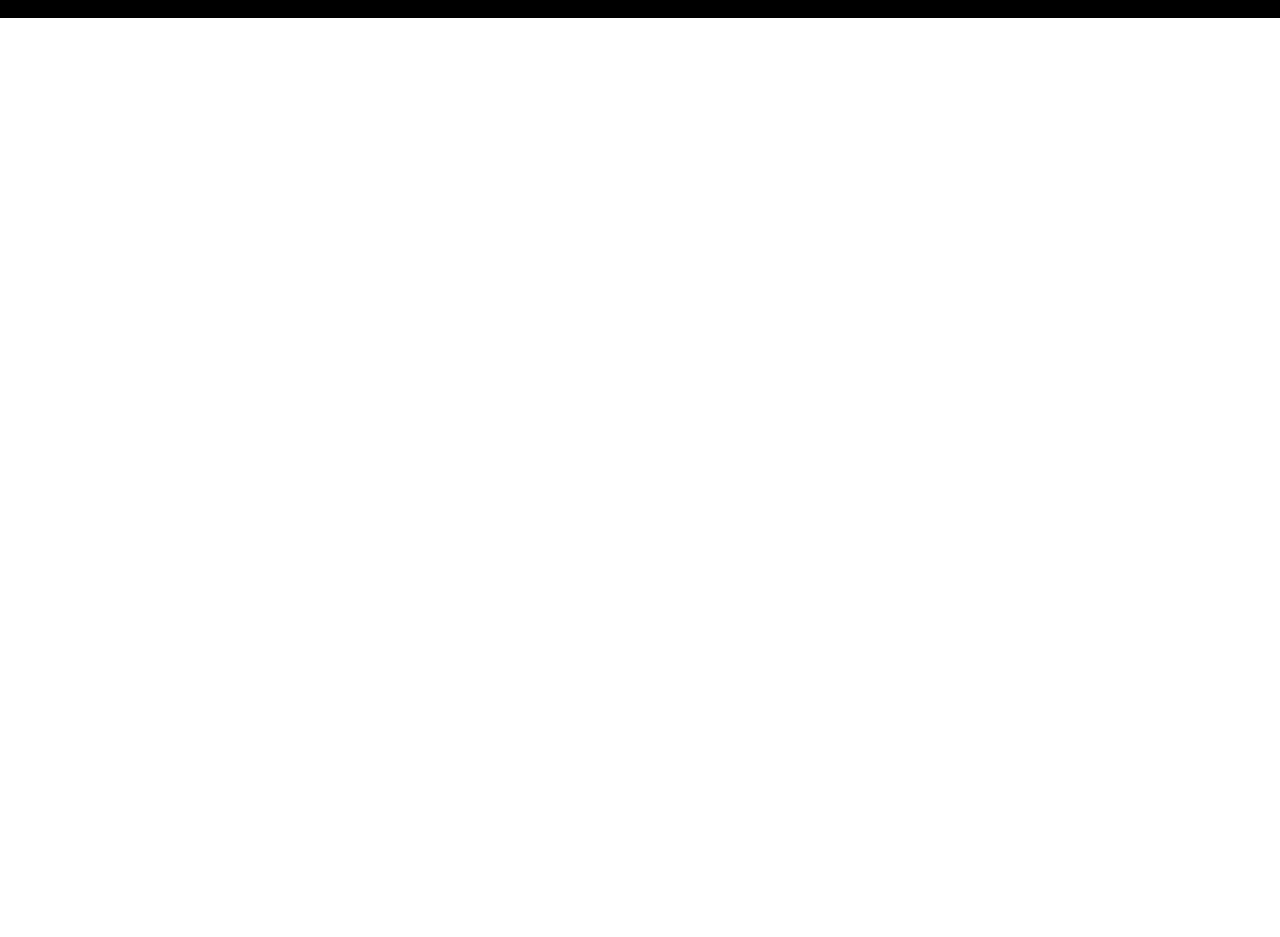
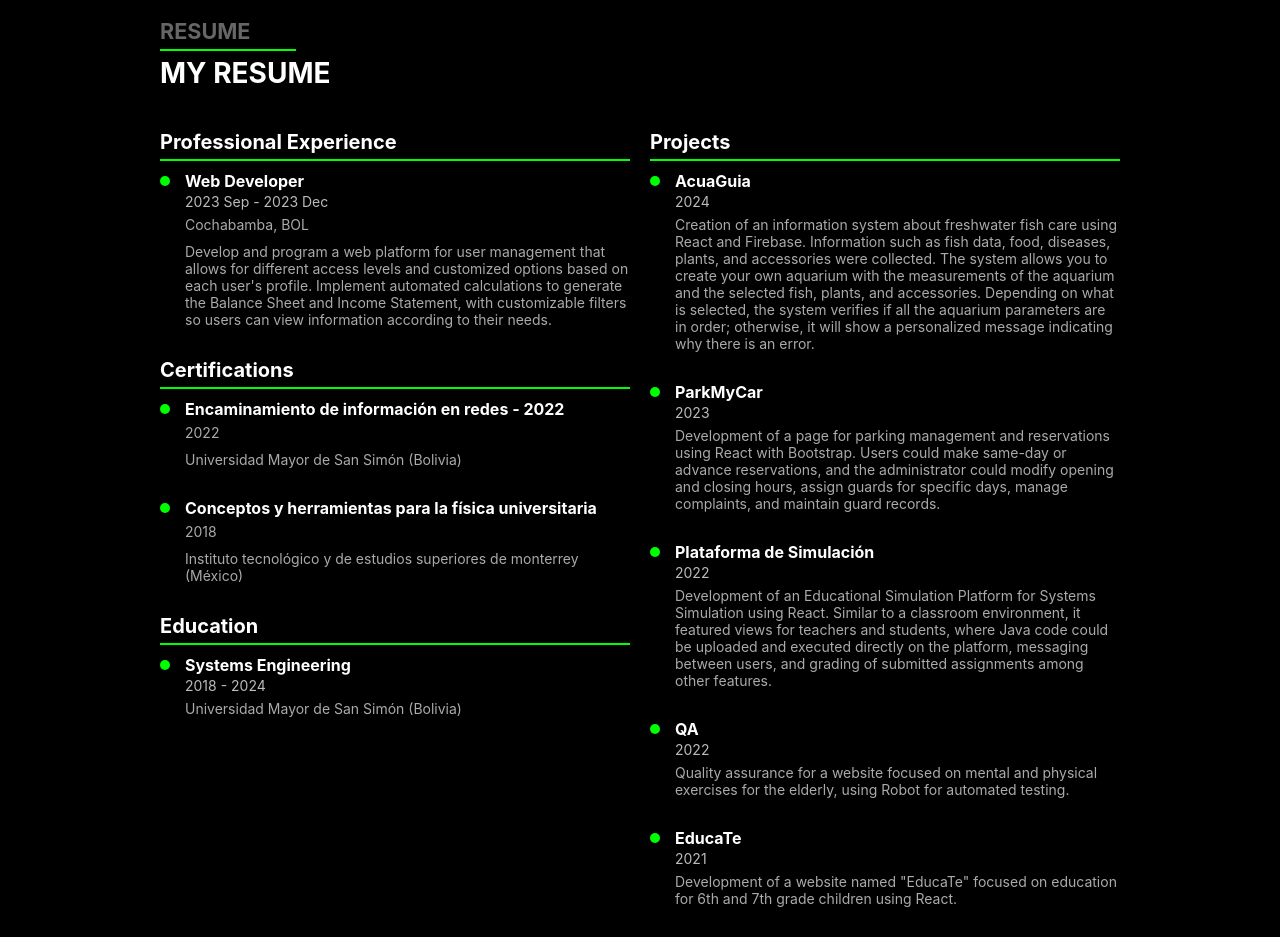
Before and after one commit to JavierLlanos6/About-me, a React (Create React App) app: page / in a window 1280 px wide. Shown: the part 1806-2743 px from the top of the page. Before the commit the page ends 1824 px from the top, so only its background shows below. Built offline with nearby package versions, Linux system fonts and the light colour scheme.

Commit message:
fourth page, Resume

```diff
--- /dev/null
+++ b/src/CSS/Resume.css
@@ -0,0 +1,88 @@
+.resume-container {
+  display: flex;
+  justify-content: space-between;
+  width: 75%;
+  margin: 0 auto;
+  color: #fff;
+}
+
+.resume-column {
+  flex: 1;
+  margin-right: 20px;
+}
+
+.resume-column:last-child {
+  margin-right: 0;
+}
+
+.section-title {
+  font-size: 20px;
+  font-weight: bold;
+  color: #ffffff;
+  border-bottom: 2px solid #00ff00;
+  margin-bottom: 10px;
+  padding-bottom: 5px;
+}
+
+.resume-item {
+  display: flex;
+  align-items: flex-start;
+  margin-bottom: 20px;
+}
+
+.resume-icon-line {
+  display: flex;
+  flex-direction: column;
+  align-items: center;
+  margin-right: 15px;
+  position: relative;
+}
+
+.resume-icon {
+  width: 10px;
+  height: 10px;
+  background-color: #00ff00;
+  border-radius: 50%;
+  margin-top: 5px;
+  z-index: 1;
+}
+
+.resume-line {
+  width: 2px;
+  background-color: #00ff00;
+  flex-grow: 1;
+  position: absolute;
+  top: 15px;
+  bottom: 0;
+  left: 4px;
+  z-index: 0;
+}
+
+.resume-content h3 {
+  font-size: 16px;
+  font-weight: bold;
+  color: #ffffff;
+  margin: 0;
+}
+
+.resume-content span {
+  font-size: 14px;
+  color: #bbbbbb;
+}
+
+.resume-content p {
+  font-size: 14px;
+  color: #aaaaaa;
+  margin-top: 5px;
+}
+
+.resume-content ul {
+  padding-left: 20px;
+  list-style-type: disc;
+  color: #aaaaaa;
+}
+
+.resume-content ul li {
+  font-size: 14px;
+  line-height: 1.5;
+}
--- a/src/Home.js
+++ b/src/Home.js
@@ -4,6 +4,7 @@ import { FaGithub, FaLinkedin, FaInstagram } from "react-icons/fa";
 import "./Home.css";
 import MyInfo from "./JS/MyInfo";
 import Skills from "./JS/Skills";
+import Resume from "./JS/Resume";
 
 const Home = () => {
   return (
@@ -58,6 +59,11 @@ const Home = () => {
           <Skills />
         </div>
       </div>
+      <div className="background-scroll">
+        <div data-aos="fade-up">
+          <Resume />
+        </div>
+      </div>
     </div>
   );
 };
--- /dev/null
+++ b/src/JS/Resume.js
@@ -0,0 +1,184 @@
+// Resume.js
+import React from "react";
+import { useInView } from "react-intersection-observer";
+import "../CSS/Resume.css";
+
+const Resume = () => {
+  const { ref, inView } = useInView({
+    triggerOnce: true, // Solo se activa una vez
+    threshold: 0.3, // Se activa cuando el 10% del componente está en vista
+  });
+
+  return (
+    <div className={`skills-container ${inView ? "fade-in" : ""}`} ref={ref}>
+      <div className="skills-title">
+        <span className="skills-subtitle">RESUME</span>
+        <h2>MY RESUME</h2>
+      </div>
+      <div className="resume-container">
+        {/* Columna Izquierda */}
+        <div className="resume-column">
+          <div className="resume-section">
+            <h2 className="section-title">Professional Experience</h2>
+            <div className="resume-item">
+              <div className="resume-icon-line">
+                <div className="resume-icon"></div>
+                <div className="resume-line"></div>
+              </div>
+              <div className="resume-content">
+                <h3>Web Developer</h3>
+                <span>2023 Sep - 2023 Dec</span>
+                <p>Cochabamba, BOL</p>
+                <p>
+                  {" "}
+                  Develop and program a web platform for user management that
+                  allows for different access levels and customized options
+                  based on each user's profile. Implement automated calculations
+                  to generate the Balance Sheet and Income Statement, with
+                  customizable filters so users can view information according
+                  to their needs.
+                </p>
+              </div>
+            </div>
+          </div>
+          <div className="resume-section">
+            <h2 className="section-title">Certifications</h2>
+            <div className="resume-item">
+              <div className="resume-icon-line">
+                <div className="resume-icon"></div>
+                <div className="resume-line"></div>
+              </div>
+              <div className="resume-content">
+                <h3>Encaminamiento de información en redes - 2022</h3>
+                <p>2022</p>
+                <p>Universidad Mayor de San Simón (Bolivia)</p>
+              </div>
+            </div>
+            <div className="resume-item">
+              <div className="resume-icon-line">
+                <div className="resume-icon"></div>
+                <div className="resume-line"></div>
+              </div>
+              <div className="resume-content">
+                <h3>Conceptos y herramientas para la física universitaria</h3>
+                <p>2018</p>
+                <p>
+                  Instituto tecnológico y de estudios superiores de monterrey
+                  (México)
+                </p>
+              </div>
+            </div>
+          </div>
+
+          <div className="resume-section">
+            <h2 className="section-title">Education</h2>
+            <div className="resume-item">
+              <div className="resume-icon-line">
+                <div className="resume-icon"></div>
+                <div className="resume-line"></div>
+              </div>
+              <div className="resume-content">
+                <h3>Systems Engineering</h3>
+                <span>2018 - 2024</span>
+                <p>Universidad Mayor de San Simón (Bolivia)</p>
+              </div>
+            </div>
+          </div>
+        </div>
+
+        {/* Columna Derecha */}
+        <div className="resume-column">
+          <div className="resume-section">
+            <h2 className="section-title">Projects</h2>
+            <div className="resume-item">
+              <div className="resume-icon-line">
+                <div className="resume-icon"></div>
+                <div className="resume-line"></div>
+              </div>
+              <div className="resume-content">
+                <h3>AcuaGuia</h3>
+                <span>2024</span>
+                <p>
+                  Creation of an information system about freshwater fish care
+                  using React and Firebase. Information such as fish data, food,
+                  diseases, plants, and accessories were collected. The system
+                  allows you to create your own aquarium with the measurements
+                  of the aquarium and the selected fish, plants, and
+                  accessories. Depending on what is selected, the system
+                  verifies if all the aquarium parameters are in order;
+                  otherwise, it will show a personalized message indicating why
+                  there is an error.{" "}
+                </p>
+              </div>
+            </div>
+            <div className="resume-item">
+              <div className="resume-icon-line">
+                <div className="resume-icon"></div>
+                <div className="resume-line"></div>
+              </div>
+              <div className="resume-content">
+                <h3>ParkMyCar </h3>
+                <span>2023</span>
+                <p>
+                  Development of a page for parking management and reservations
+                  using React with Bootstrap. Users could make same-day or
+                  advance reservations, and the administrator could modify
+                  opening and closing hours, assign guards for specific days,
+                  manage complaints, and maintain guard records.
+                </p>
+              </div>
+            </div>
+            <div className="resume-item">
+              <div className="resume-icon-line">
+                <div className="resume-icon"></div>
+                <div className="resume-line"></div>
+              </div>
+              <div className="resume-content">
+                <h3>Plataforma de Simulación </h3>
+                <span>2022</span>
+                <p>
+                  Development of an Educational Simulation Platform for Systems
+                  Simulation using React. Similar to a classroom environment, it
+                  featured views for teachers and students, where Java code
+                  could be uploaded and executed directly on the platform,
+                  messaging between users, and grading of submitted assignments
+                  among other features.
+                </p>
+              </div>
+            </div>
+            <div className="resume-item">
+              <div className="resume-icon-line">
+                <div className="resume-icon"></div>
+                <div className="resume-line"></div>
+              </div>
+              <div className="resume-content">
+                <h3>QA </h3>
+                <span>2022</span>
+                <p>
+                  Quality assurance for a website focused on mental and physical
+                  exercises for the elderly, using Robot for automated testing.
+                </p>
+              </div>
+            </div>
+            <div className="resume-item">
+              <div className="resume-icon-line">
+                <div className="resume-icon"></div>
+                <div className="resume-line"></div>
+              </div>
+              <div className="resume-content">
+                <h3>EducaTe </h3>
+                <span>2021</span>
+                <p>
+                  Development of a website named "EducaTe" focused on education
+                  for 6th and 7th grade children using React.
+                </p>
+              </div>
+            </div>
+          </div>
+        </div>
+      </div>
+    </div>
+  );
+};
+
+export default Resume;
```
